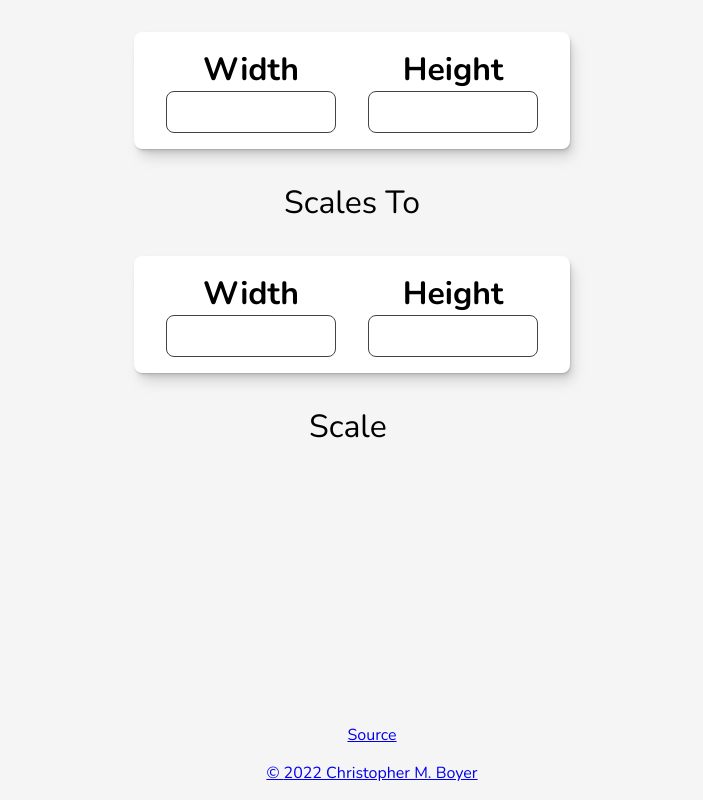
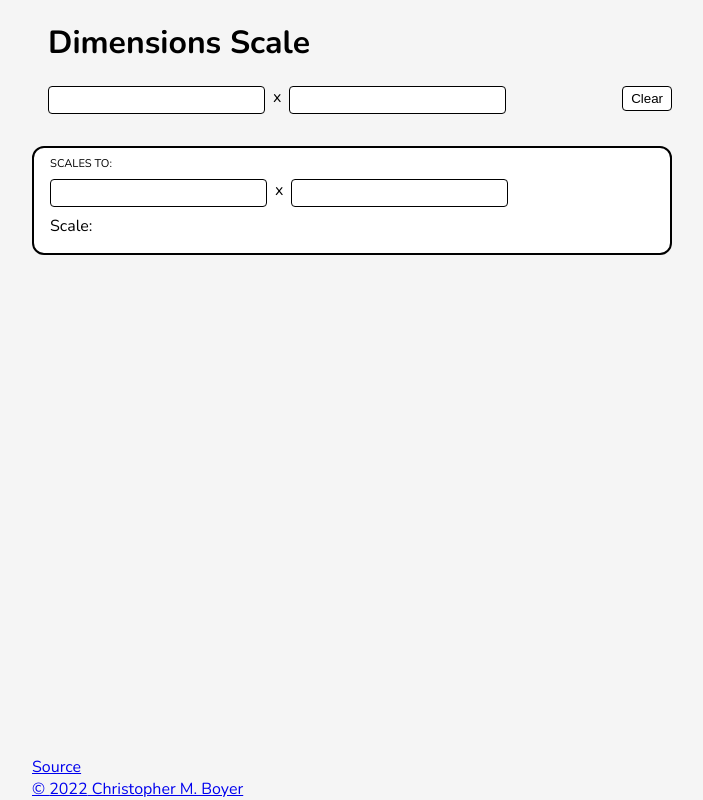
Before and after one commit to chiptopher/scale, a React (Vite) app: page / in a window 1280 px wide. Shown: the whole page, without its empty margins (288-991 px from the left). Built offline with nearby package versions, Linux system fonts and the light colour scheme.

Commit message:
Update design

```diff
--- a/package.json
+++ b/package.json
@@ -4,17 +4,14 @@
   "homepage": "https://scale.chrismboyer.com",
   "private": false,
   "dependencies": {
-    "@testing-library/jest-dom": "^5.16.4",
     "@testing-library/react": "^13.3.0",
     "@testing-library/user-event": "^13.5.0",
-    "@types/jest": "^27.5.2",
     "@types/node": "^20.10.6",
     "@types/react": "^18.0.12",
     "@types/react-dom": "^18.0.5",
     "@vitejs/plugin-react": "^4.2.1",
     "react": "^18.1.0",
     "react-dom": "^18.1.0",
-    "styled-components": "^5.3.5",
     "typescript": "^4.7.3",
     "vite": "^5.0.10",
     "vite-tsconfig-paths": "^4.2.3",
@@ -31,8 +28,7 @@
   },
   "eslintConfig": {
     "extends": [
-      "react-app",
-      "react-app/jest"
+      "react-app"
     ]
   },
   "browserslist": {
--- a/src/App.tsx
+++ b/src/App.tsx
@@ -1,75 +1,98 @@
-import { useState } from 'react';
-
-import styled from 'styled-components';
-
-import { HoverContainer } from './comopnents/hover-container';
-import { Input } from './comopnents/input';
+import { useMemo, useState } from 'react';
 
 function App() {
-    const [fromWidth, setFromWidth] = useState<number | null>(null);
-    const [fromHeight, setFromHeight] = useState<number | null>(null);
+    const [fromWidth, setFromWidth] = useState<string>('');
+    const [fromHeight, setFromHeight] = useState<string>('');
 
-    const [toWidth, setToWidth] = useState<number | null>(null);
-    const [toHeight, setToHeight] = useState<number | null>(null);
+    const [toWidth, setToWidth] = useState<string>('');
+    const [toHeight, setToHeight] = useState<string>('');
 
-    const [divisor, setDivisor] = useState<number | null>(null);
+    const divisor = useMemo((): string => {
+        const hasUnsetValue = [fromWidth, fromHeight, toWidth, toHeight]
+            .map(parseFloat)
+            .includes(NaN);
 
-    const clear = () => {
-        setToWidth(null);
-        setToHeight(null);
-        setDivisor(null);
+        return hasUnsetValue
+            ? ''
+            : (parseFloat(toWidth) / parseFloat(fromWidth)).toFixed(2);
+    }, [fromWidth, fromHeight, toWidth, toHeight]);
+
+    const scale = parseFloat(fromHeight) / parseFloat(fromWidth);
+
+    const clearTo = () => {
+        setToWidth('');
+        setToHeight('');
+    };
+
+    const clearFrom = () => {
+        setFromWidth('');
+        setFromHeight('');
     };
 
     return (
-        <Container>
+        <div className="container">
             <main>
-                <HoverContainer>
-                    <Input
-                        label="Width"
-                        onChange={e => setFromWidth(parseInt(e.target.value))}
-                        value={fromWidth || ''}
+                <h1>Dimensions Scale</h1>
+                <div className="from">
+                    <div className="inputs">
+                        <input
+                            onChange={e => setFromWidth(e.currentTarget.value)}
+                            type="number"
+                            value={fromWidth}
                         />
-                    <Input
-                        label="Height"
-                        onChange={e => setFromHeight(parseInt(e.target.value))}
-                        value={fromHeight || ''}
+                        <span>x</span>
+                        <input
+                            onChange={e => setFromHeight(e.currentTarget.value)}
+                            type="number"
+                            value={fromHeight}
                         />
-                </HoverContainer>
-                <p className="scales-to">Scales To</p>
-                <HoverContainer>
-                    <Input
-                        label="Width"
+                    </div>
+                    <div>
+                        <button
+                            onClick={() => {
+                                clearTo();
+                                clearFrom();
+                            }}
+                        >
+                            Clear
+                        </button>
+                    </div>
+                </div>
+                <div className="result">
+                    <span className="title">Scales to:</span>
+                    <div className="inputs">
+                        <input
                             onChange={e => {
-                            const newWidth = parseInt(e.target.value);
-                            setToWidth(newWidth);
-                            if (fromWidth && fromHeight) {
-                                const divisor = newWidth / fromWidth;
-                                setDivisor(divisor);
-                                setToHeight(fromHeight * divisor);
-                            }
+                                setToWidth(e.currentTarget.value);
+                                setToHeight(
+                                    (
+                                        parseFloat(e.currentTarget.value) *
+                                        scale
+                                    ).toString()
+                                );
                             }}
-                        onFocus={clear}
-                        value={toWidth || ''}
+                            onFocus={() => clearTo()}
+                            type="number"
+                            value={toWidth}
                         />
-                    <Input
-                        label="Height"
+                        <span>x</span>
+                        <input
                             onChange={e => {
-                            const newHeight = parseInt(e.target.value);
-                            setToHeight(newHeight);
-                            if (fromWidth && fromHeight) {
-                                const divisor = newHeight / fromHeight;
-                                setDivisor(divisor);
-                                setToWidth(fromWidth * divisor);
-                            }
+                                setToHeight(e.currentTarget.value);
+                                setToWidth(
+                                    (
+                                        parseFloat(e.currentTarget.value) /
+                                        scale
+                                    ).toString()
+                                );
                             }}
-                        onFocus={clear}
-                        value={toHeight || ''}
+                            onFocus={() => clearTo()}
+                            type="number"
+                            value={toHeight}
                         />
-                </HoverContainer>
-                <p>
-                    <span>Scale</span>&nbsp;
-                    {divisor}
-                </p>
+                    </div>
+                    <span>Scale: {divisor}</span>
+                </div>
             </main>
             <footer>
                 <ul>
@@ -94,45 +117,8 @@ function App() {
                     </li>
                 </ul>
             </footer>
-        </Container>
+        </div>
     );
 }
 
 export default App;
-
-const Container = styled.div`
-    background-color: #f5f5f5;
-    display: flex;
-    flex-direction: column;
-    width: 100vw;
-    height: 100vh;
-    justify-content: space-between;
-    align-items: center;
-
-    p {
-        font-size: 2rem;
-    }
-
-    main {
-        padding: 2rem 1rem 0 1rem;
-        display: flex;
-        flex-direction: column;
-        text-align: center;
-    }
-
-    footer {
-        font-size: 1rem;
-        text-align: center;
-
-        ul {
-            list-style: none;
-
-            li {
-                margin-top: 1rem;
-            }
-        }
-        .face {
-            margin-left: 2rem;
-        }
-    }
-`;
--- a/src/comopnents/hover-container.tsx
+++ /dev/null
@@ -1,33 +0,0 @@
-import React from 'react';
-
-import styled from 'styled-components';
-
-import styles from '../styles';
-
-interface Props {
-    children: React.ReactNode;
-}
-
-export const HoverContainer: React.FunctionComponent<Props> = ({
-    children,
-}) => {
-    return <Container>{children}</Container>;
-};
-
-const Container = styled.div`
-    display: flex;
-    background-color: white;
-
-    --shadow-color: 0deg 0% 58%;
-
-    box-shadow: 0.3px 0.5px 0.7px hsl(var(--shadow-color) / 0.36),
-        0.8px 1.6px 2px -0.8px hsl(var(--shadow-color) / 0.36),
-        2.1px 4.1px 5.2px -1.7px hsl(var(--shadow-color) / 0.36),
-        5px 10px 12.6px -2.5px hsl(var(--shadow-color) / 0.36);
-    border-radius: 8px;
-    padding: 1rem;
-
-    @media (max-width: ${styles.breakpoints.mobile}px) {
-        padding: 0.5rem;
-    }
-`;
--- a/src/comopnents/input.tsx
+++ /dev/null
@@ -1,44 +0,0 @@
-import React from 'react';
-
-import styled from 'styled-components';
-
-import styles from '../styles';
-
-export type Props = {
-    label: string;
-} & React.InputHTMLAttributes<HTMLInputElement>;
-
-export const Input: React.FunctionComponent<Props> = ({ label, ...rest }) => {
-    return (
-        <Container>
-            {label}
-            <input {...rest} />
-        </Container>
-    );
-};
-
-const Container = styled.label`
-    display: flex;
-    flex-direction: column;
-    align-items: center;
-
-    font-size: 2rem;
-    font-weight: bold;
-
-    margin: 0 1rem;
-
-    input {
-        font-size: 1.5rem;
-        height: 2rem;
-        width: 10rem;
-        padding: 0.25rem;
-
-        border-radius: 8px;
-        border: solid 1px ${styles.fontColor};
-
-        @media (max-width: ${styles.breakpoints.mobile}px) {
-            font-size: 1;
-            width: 5rem;
-        }
-    }
-`;
--- a/src/index.css
+++ b/src/index.css
@@ -4,3 +4,111 @@ body {
     font-family: 'Nunito', sans-serif;
     margin: 0;
 }
+
+main {
+    flex: 1;
+}
+
+main,
+ul,
+ol,
+li {
+    margin: 0;
+}
+
+main,
+footer {
+    box-sizing: border-box;
+    max-width: 50%;
+    width: 100%;
+    margin: 0 auto;
+}
+
+footer ul,
+footer li {
+    margin: 0;
+    padding: 0;
+    list-style: none;
+}
+
+h1 {
+    padding-left: 16px;
+}
+
+.container {
+    background-color: #f5f5f5;
+    min-height: 100vh;
+    box-sizing: border-box;
+
+    display: flex;
+    flex-direction: column;
+}
+
+.inputs {
+    display: flex;
+    gap: 8px;
+}
+
+.from {
+    display: flex;
+    justify-content: space-between;
+}
+
+.from button {
+    border: solid 1px black;
+    border-radius: 4px;
+    padding: 4px 8px;
+    background-color: white;
+}
+
+.from .inputs {
+    padding-left: 16px;
+}
+
+.result {
+    margin-top: 32px;
+    padding: 8px 16px 16px;
+    border: solid 2px black;
+    border-radius: 12px;
+
+    display: flex;
+    flex-direction: column;
+    gap: 8px;
+
+    background-color: white;
+}
+
+.result .title {
+    text-transform: uppercase;
+    font-size: 0.7rem;
+}
+
+input {
+    font-size: 16px;
+    padding: 4px;
+    border-radius: 4px;
+    border: solid 1px black;
+}
+
+@media (max-width: 887px) {
+    main,
+    footer {
+        max-width: 100%;
+        margin: 0 16px;
+        width: initial;
+    }
+
+    .from {
+        flex-direction: column;
+        gap: 8px;
+    }
+
+    h1,
+    .from .inputs {
+        padding-left: 0;
+    }
+
+    input {
+        width: 125px;
+    }
+}
```
Also changed, not shown: src/setupTests.ts (deleted, +0 -5 lines), 1 other file (tests, documents, lock files or other folders). Lines whose indentation alone changed are shown as unchanged.
